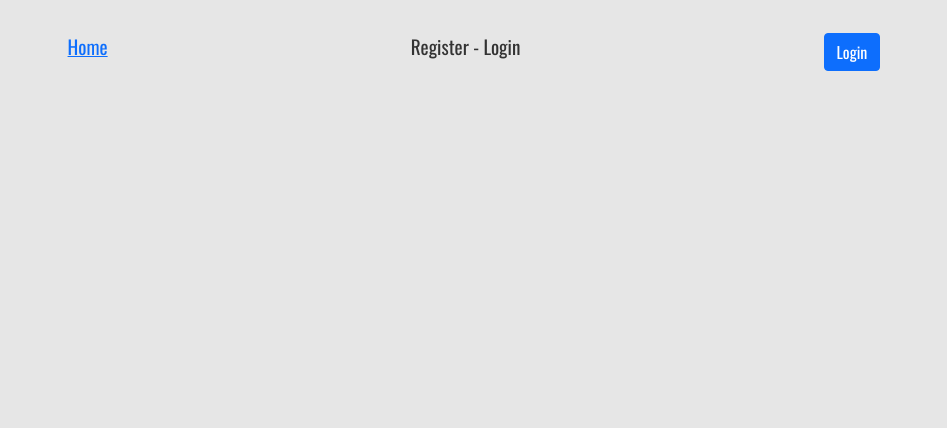
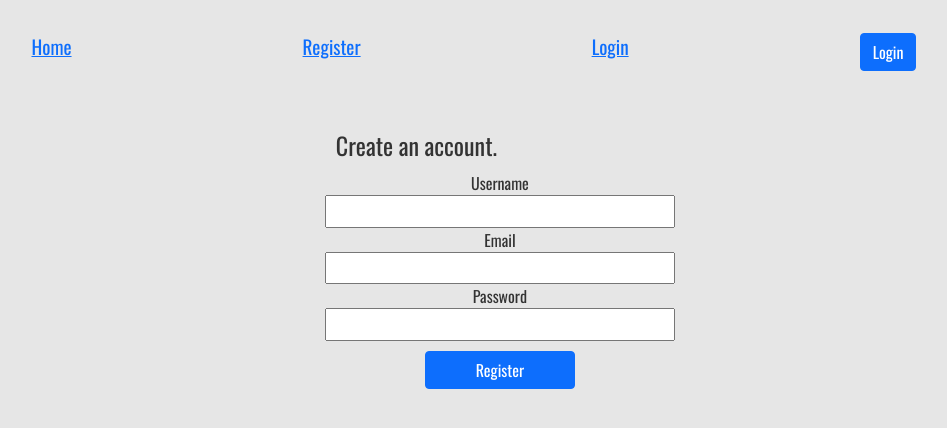
Before and after one commit to jasonlhedrick/noterific, a React (Create React App) app: page /registration in a window 1280 px wide. Shown: the top 428 px of the page, without its empty margins (166-1113 px from the left). Built offline with nearby package versions, Linux system fonts and the light colour scheme; a web font is replaced by a local one.

Commit message:
Changed up a few routing things to be able to switch to the Registration and Login forms. Built out the base Registration and Login forms.

```diff
--- a/src/App.css
+++ b/src/App.css
@@ -82,6 +82,7 @@ form button {
 .list-note-card {
   width: 33%;
   margin: 3% 0 3% 0;
+  border: 3px solid grey;
 }
 
 /*# sourceMappingURL=App.css.map */
--- a/src/App.js
+++ b/src/App.js
@@ -12,6 +12,8 @@ import { LinkContainer } from 'react-router-bootstrap';
 /* Component imports */
 import AddNote from './components/addnote/AddNote';
 import ListNotes from './components/listnotes/ListNotes';
+import Registration from './components/registration/Registration';
+import Login from './components/login/Login';
 
 import './App.css';
 
@@ -36,11 +38,16 @@ function App() {
             </>
           :
             <>
-              Register - Login
+              <Link to="/registration">Register</Link>
+              <Link to="/login">Login</Link>
             </>
           }
 
-          <Button onClick={() => setLogin(!loggedIn)}>
+          <Button onClick={() => {
+              setLogin(!loggedIn)
+              if(!loggedIn) return <Redirect to="/home" />
+            }
+          }>
             { loggedIn === true ? "Logout" : "Login"}
           </Button>
         </nav>
@@ -50,18 +57,26 @@ function App() {
             <Route exact path="/">
                 <Header/>
             </Route>
+            { loggedIn === true
+            ?
+            <>
               <Route exact path="/addNote">
-              { loggedIn === true ?
                 <AddNote setAppNotes={setAppNotes}/>
-                :
-                <Redirect to="/home" /> }
               </Route>
               <Route exact path="/listNotes">
-              { loggedIn === true ?
                 <ListNotes notes={appNotes}/>
+              </Route>
+            </>
             :
-              <Redirect to="/home" /> }
+            <>
+              <Route exact path="/registration">
+                <Registration />
               </Route>
+              <Route exact path="/login">
+                <Login />
+              </Route>
+            </>
+            }
           </Switch>
         </main>
       </Router>
--- a/src/App.sass
+++ b/src/App.sass
@@ -71,3 +71,4 @@ form
 .list-note-card
     width: 33%
     margin: 3% 0 3% 0
+    border: 3px solid grey
--- /dev/null
+++ b/src/components/login/Login.js
@@ -0,0 +1,22 @@
+import React, { useState } from 'react';
+import { Button, Container } from 'react-bootstrap';
+
+function Login() {
+    const [username, setUsername] = useState('');
+    const [password, setPassowrd] = useState('');
+
+    return (
+        <form id="login-form">
+            <fieldset id="login-form-fieldset">
+                <legend>Login to your account.</legend>
+                <label for="username">Username</label>
+                <input required type="text" id="login-form-username" name="username"></input>
+                <label for="password">Password</label>
+                <input required type="password" id="login-form-password" name="password"></input>
+                <Button type="submit">Login</Button>
+            </fieldset>
+        </form>
+    )
+}
+
+export default Login;
--- /dev/null
+++ b/src/components/registration/Registration.js
@@ -0,0 +1,31 @@
+import React, { useState } from 'react';
+import { Button, Container } from 'react-bootstrap';
+
+function Registration(props) {
+    const [username, setUsername] = useState('');
+    const [password, setPassword] = useState('');
+    const [email, setEmail] = useState('');
+
+    return (
+        <Container>
+            <form id="registration-form">
+                <fieldset id="registration-form-fieldset">
+                    <legend>Create an account.</legend>
+                    <label for="username">Username</label>
+                    <input required type="text" id="registration-form-username" name="username" onChange={(e) => setUsername(e.target.value)}></input>
+                    <label for="email">Email</label>
+                    <input required type="email" id="registration-form-email" name="email" onChange={(e) => setEmail(e.target.value)}></input>
+                    <label for="password">Password</label>
+                    <input required type="text" id="registration-form-password" name="password" onChange={(e) => setPassword(e.target.value)}></input>
+                    <Button type="submit">Register</Button>
+                </fieldset>
+            </form>
+            {/* TODO: Add oAuth 2.0 Registration */}
+            <div id="oauth-reg-container">
+
+            </div>
+        </Container>
+    )
+}
+
+export default Registration;
```
Also changed, not shown: src/components/editnote/EditNote.js (added), 1 other file (tests, documents, lock files or other folders). Lines whose indentation alone changed are shown as unchanged.
